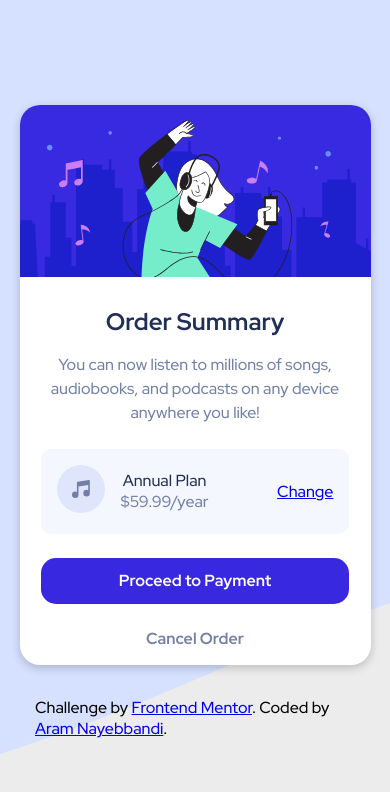
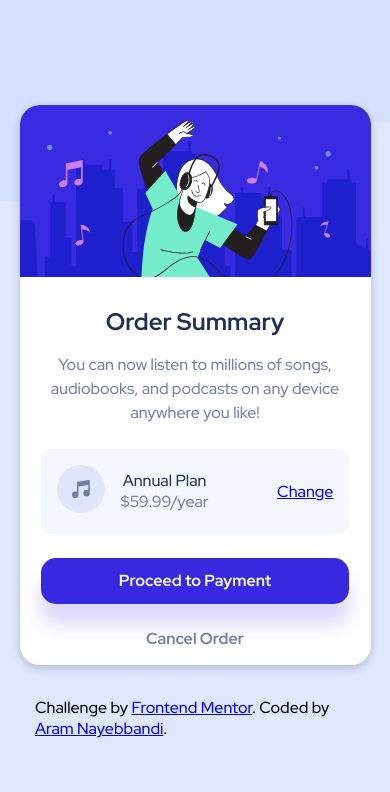
Before and after one commit to devaramnye/order-summary-component, a plain HTML site: page index.html in a window 390 px wide. Drawn offline with Linux system fonts and the light colour scheme.

Commit message:
Updates to finished project

```diff
--- a/styles.css
+++ b/styles.css
@@ -42,8 +42,9 @@ body {
   background-image: url(./images/pattern-background-desktop.svg);
   background-position: center center;
   background-repeat: no-repeat;
-  background-attachment: fixed;
-  background-size: cover;
+  background-size: contain;
+  background-color: var(--pale-blue);
+  background-position: top;
 }
 
 
@@ -124,6 +125,11 @@ body {
       gap: 1rem;
     }
 
+      .main__plan__change a:hover {
+        text-decoration: 0;
+        opacity: 0.9;
+      }
+
   .main__payment {
     background: var(--bright-blue);
     color: white;
@@ -133,11 +139,12 @@ body {
     font-weight: 700;
     width: 88%;
     margin-bottom: 1.5rem;
+    box-shadow: 0px 20px 20px 0px rgba(56, 42, 225, 0.19);
   }
 
   .main__payment:hover,
   .main__payment:focus {
-    box-shadow: 0 3px 10px rgb(0 0 0 / 0.2);
+    box-shadow: 0px 10px 10px 0px rgba(56, 42, 225, 0.19);
     opacity: 0.9;
     cursor: pointer;
   }
@@ -152,6 +159,12 @@ body {
   .main__cancel:focus {
     opacity: 0.7;
     cursor: pointer;
+  }
+
+  @media screen and (max-width: 500px) {
+    body {
+      background-image: url(./images/pattern-background-mobile.svg);
+    }
   }
 
 
```
